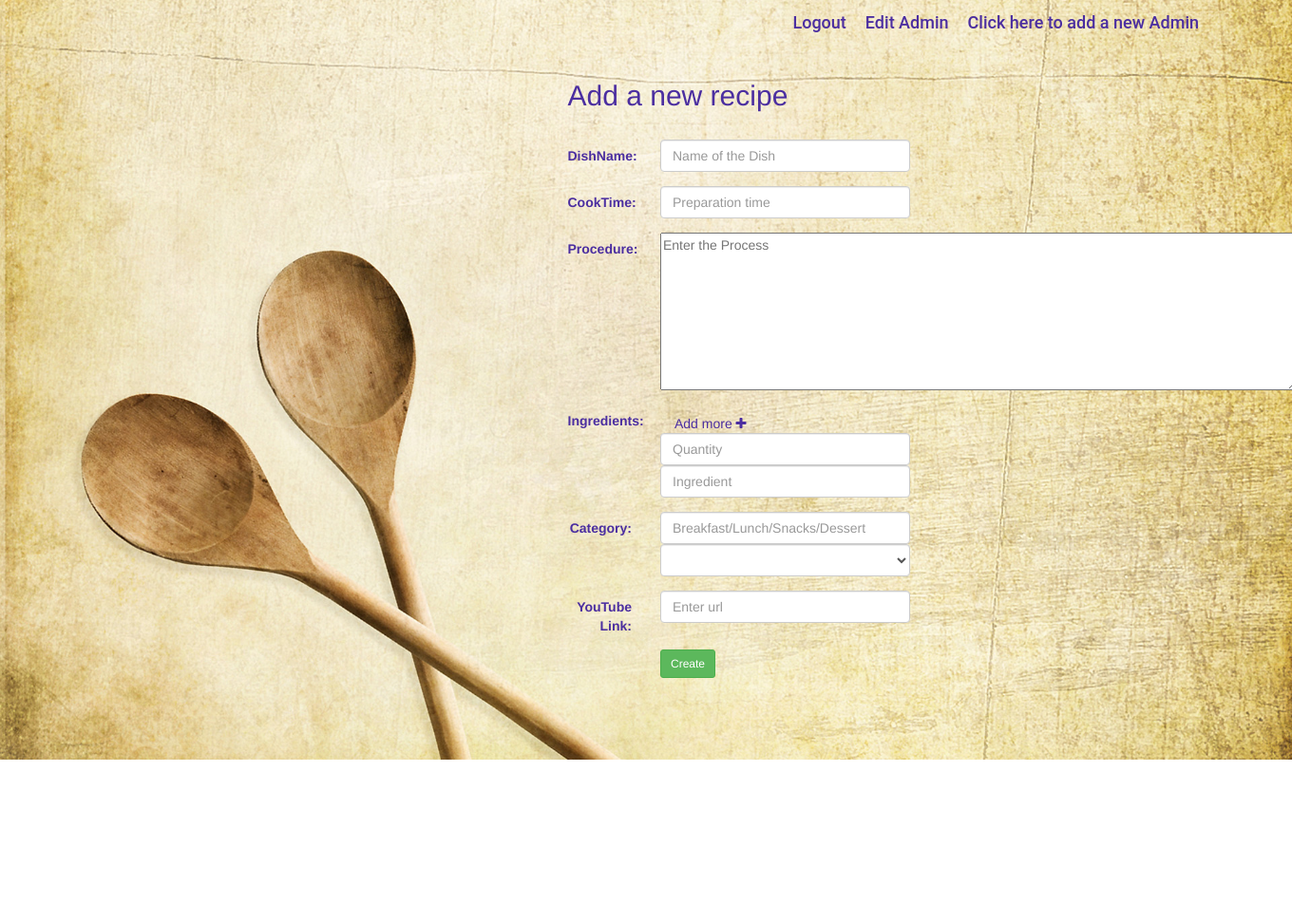
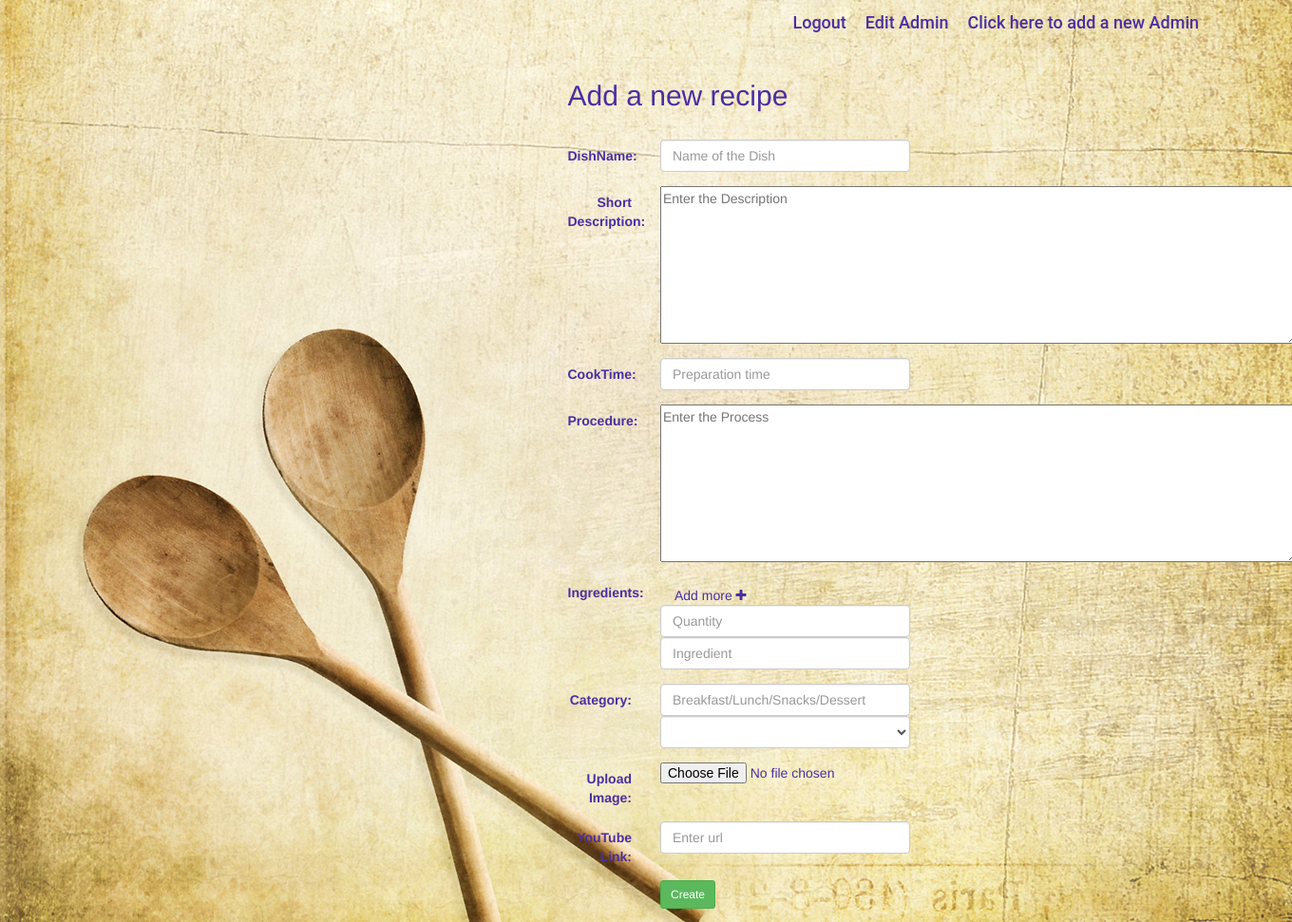
Before and after one commit to mounikamoparthi/PradsKitchen, a Django app: template apps/recipeadmin/templates/recipeadmin/newrecipe.html in a window 1360 px wide. Shown: the whole page at 95% size. Before the commit the page ends 800 px from the top, so only its background shows below. Run offline with Django 3.2, Linux system fonts and the light colour scheme; the template is opened without the code that fills it: values that come from a table or form of the project are taken from there, others are empty; data comes from the database, SQL or seed files in the repository; both versions use the stored data as it was after the commit; parts of the project's set-up code (start-up, migrations or seed data) failed here and were passed over; some libraries are stand-ins or nearby versions.

Commit message:
added imageupload and description

```diff
--- a/Pradskitchen/settings.py
+++ b/Pradskitchen/settings.py
@@ -120,3 +120,5 @@ USE_TZ = True
 # https://docs.djangoproject.com/en/1.11/howto/static-files/
 
 STATIC_URL = '/static/'
+MEDIA_URL = '/images/'
+MEDIA_ROOT = os.path.join(BASE_DIR, 'Pradskitchen')
--- a/apps/recipe/models.py
+++ b/apps/recipe/models.py
@@ -72,6 +72,8 @@ class Recipes(models.Model):
     DishName = models.CharField(max_length=255)
     CookTime = models.CharField(max_length=78)
     Procedure = models.TextField()
+    Description = models.CharField(max_length=255, blank=True)
+    Image = models.ImageField(upload_to='images/%Y/%m/%d/', blank=True)
     CategoryId = models.ForeignKey(Category,related_name="createdcategory")
     YoutubeLink = models.CharField(max_length=255)
     created_at = models.DateTimeField(auto_now_add = True)
--- a/apps/recipe/templates/recipe/show.html
+++ b/apps/recipe/templates/recipe/show.html
@@ -9,6 +9,10 @@
 
     {%for r in recipes%}
       <h1 class="title">{{r.DishName}}</h1>
+      <h2 class="desc">{{r.Description}}</h2>
+      {% if r.Image %}
+      <img src="{{r.Image.url}}" width="240">
+      {% endif %}
       <h4 class="time">Cook time:{{r.CookTime}} mins</h4>
       <p class="prod">{{r.Procedure}}</p>
        <h3> Ingredients: </h3>
--- a/apps/recipe/urls.py
+++ b/apps/recipe/urls.py
@@ -1,8 +1,11 @@
 from django.conf.urls import url
 from . import views
+from django.conf import settings
+from django.conf.urls.static import static
+
 app_name="recipe"
 urlpatterns = [
     url(r'^$', views.index, name = 'index_path'),
     url(r'^recipes$', views.show, name = 'show_path'),
     # url(r'^logout$', views.logout, name = 'logout_path')
-  ]
+  ]+static(settings.MEDIA_URL, document_root=settings.MEDIA_ROOT)
--- a/apps/recipeadmin/static/recipeadmin/css/newrecipe.css
+++ b/apps/recipeadmin/static/recipeadmin/css/newrecipe.css
@@ -1,9 +1,11 @@
-body {
-  background: url('images/Rustic-background.jpg') no-repeat center center fixed;
+ body {
+  background: url('images/Rustic-background.jpg') repeat;
+  /* position: absolute;  */
   -webkit-background-size: cover;
   -moz-background-size: cover;
   -o-background-size: cover;
   background-size: cover;
+  overflow-y: scroll;
 }
 
 
--- a/apps/recipeadmin/templates/recipeadmin/newrecipe.html
+++ b/apps/recipeadmin/templates/recipeadmin/newrecipe.html
@@ -4,12 +4,13 @@
        {% load staticfiles %}
         <script rel = "javascript" src = "{% static 'recipeadmin/Js/jquery-3.2.1.min.js' %}"></script>
         <script rel = "javascript" src = "{% static 'recipeadmin/Js/app.js' %}"></script>
-        <link rel="stylesheet" href="{% static 'recipeadmin/css/font-awesome-4.7.0/css/font-awesome.css' %}">
-        <link rel="stylesheet" href="{% static 'recipeadmin/css/newrecipe.css' %}">
+        <link rel="stylesheet" type="text/css" href="{% static 'recipeadmin/css/font-awesome-4.7.0/css/font-awesome.css' %}">
+        <link rel="stylesheet" type="text/css" href="{% static 'recipeadmin/css/newrecipe.css' %}">
         <link rel="stylesheet" href="https://maxcdn.bootstrapcdn.com/bootstrap/3.3.7/css/bootstrap.min.css" integrity="sha384-BVYiiSIFeK1dGmJRAkycuHAHRg32OmUcww7on3RYdg4Va+PmSTsz/K68vbdEjh4u" crossorigin="anonymous">
     </head>
 
     <body>
+
         <div class="container">
             <div class="row sidecolor">
                      <div class="row linkref">
@@ -26,7 +27,7 @@
                             </div>
                          </div>
                             <h2> Add a new recipe </h2><br>
-                            <form class="form-horizontal" id = "recipeform" action="{% url 'recipeadmin:create_path' %}" method ="post" role="form">
+                            <form class="form-horizontal" id = "recipeform" action="{% url 'recipeadmin:create_path' %}" method ="post" role="form" enctype="multipart/form-data">
                              {% csrf_token %}
                                  <div class="form-group">
                                     <label for="DishName" class="col-sm-3 control-label">
@@ -35,7 +36,14 @@
                                         <input type="text" class="form-control" id="DishName" name = "DishName" placeholder="Name of the Dish" required>
                                     </div>
                                 </div>
-                                 <div class="form-group">
+                                <div class="form-group">
+                                    <label for="Description" class="col-sm-3 control-label">
+                                        Short Description: </label>
+                                    <div class="col-sm-9">
+                                       <textarea name = "Description" rows = "8" cols = "80" placeholder="Enter the Description" ></textarea><br>
+                                </div>
+                                </div>
+                                <div class="form-group">
                                     <label for="CookTime" class="col-sm-3 control-label">
                                         CookTime: </label>
                                     <div class="col-sm-9">
@@ -77,6 +85,13 @@
                                     </div>
                                 </div>
                                 <div class="form-group">
+                                    <label for="foodimg" class="col-sm-3 control-label">
+                                        Upload Image: </label>
+                                        <div class="col-sm-9">
+                                            <input name="foodimg" type="file" placeholder="Select an Image">
+                                         </div>
+                                </div>
+                                <div class="form-group">
                                     <label for="YouTube Link" class="col-sm-3 control-label">
                                         YouTube Link:</label>
                                     <div class="col-sm-9">
@@ -90,10 +105,11 @@
                                            Create</button>
                                     </div>
                                 </div>
+                                </form>
                     </div>
             </div>
         </div>
-        </form>
+
 
     </body>
 </html>
```
Also changed, not shown: apps/recipeadmin/views.py (+5 -3 lines), Pradskitchen/images/2017/09/21/black_forest_cake_084.jpg (added), apps/recipe/migrations/0001_initial.py, apps/recipeadmin/migrations/0001_initial.py, apps/recipeadmin/static/recipeadmin/css/images/tf-ingredients-a-fresh-recipe.jpg (added), db.sqlite3, 7 other files.
